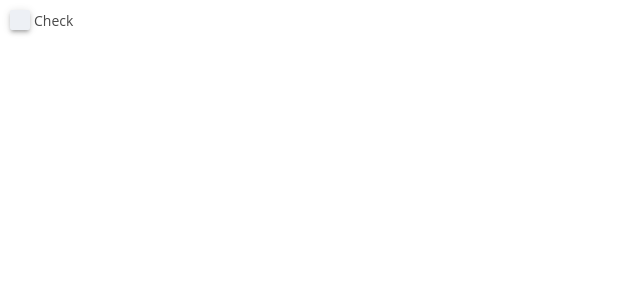
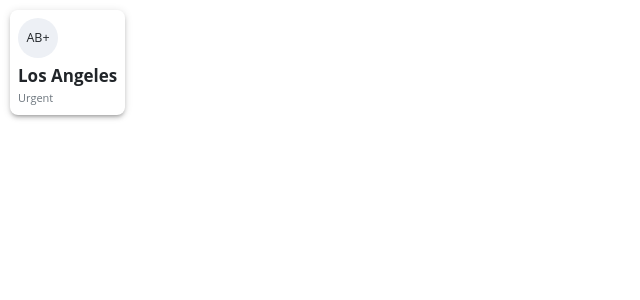
Before and after one commit to tuhinsaud4614/blood-donation, a React (Create React App) app: page / in a window 1280 px wide. Shown: the top 300 px of the page, without its empty margins (0-640 px from the left). Built offline with nearby package versions, Linux system fonts and the light colour scheme.

Commit message:
create History Card component

```diff
--- a/src/App.js
+++ b/src/App.js
@@ -1,6 +1,7 @@
 import { useState } from "react";
 // import GenderRadio from "./shared/components/radio-button/GenderRadio";
 import img from "./assets/img/blood-logo.svg";
+import HistoryCard from "./pages/Requests/components/history-card/HistoryCard";
 import RequestCard from "./pages/Requests/components/request-card/RequestCard";
 // import CircleRadio from "./shared/components/radio-button/CircleRadio";
 // import ImagePicker from "./shared/components/image-picker/ImagePicker";
@@ -19,7 +20,10 @@ function App() {
   const [state, setstate] = useState("");
   return (
     <div style={{ padding: "10px" }}>
-      <CheckButton name="Check" changed={() => {}}>Check</CheckButton>
+      <HistoryCard
+        data={{ group: "AB+", place: "Los Angeles", type: "urgent" }}
+      />
+      {/* <CheckButton name="Check" changed={() => {}}>Check</CheckButton> */}
       {/* <Select name="age" changed={() => {}} data={[{ title: "One", value: "1" },{ title: "Two", value: "2" }]} /> */}
       {/* <Badge
         badgeContent={
--- /dev/null
+++ b/src/pages/Requests/components/history-card/HistoryCard.js
@@ -0,0 +1,25 @@
+import PropTypes from "prop-types";
+
+import classes from "./HistoryCard.module.css";
+import Avatar from "../../../../shared/components/avatar/Avatar";
+
+const HistoryCard = ({ data, customClass }) => {
+  return (
+    <div className={`${classes.HistoryCard} bx-sh3`}>
+      <Avatar customClass={customClass}>{data.group}</Avatar>
+      <h3 className={`m-0`}>{data.place}</h3>
+      <p className={`text-muted m-0`}>{data.type}</p>
+    </div>
+  );
+};
+
+HistoryCard.propTypes = {
+  data: PropTypes.exact({
+    group: PropTypes.string.isRequired,
+    place: PropTypes.string.isRequired,
+    type: PropTypes.string.isRequired,
+  }).isRequired,
+  customClass: PropTypes.string,
+};
+
+export default HistoryCard;
--- /dev/null
+++ b/src/pages/Requests/components/history-card/HistoryCard.module.css
@@ -0,0 +1,21 @@
+.HistoryCard {
+  width: max-content;
+  padding: var(--pd);
+  border-radius: var(--border-radius);
+  display: flex;
+  flex-direction: column;
+  align-items: flex-start;
+}
+
+.HistoryCard > h3 {
+  font-size: 1.7rem;
+  font-weight: bolder;
+  padding-top: var(--pd);
+  text-transform: capitalize;
+}
+
+.HistoryCard > p {
+  font-size: 1.1rem;
+  padding-top: calc((var(--pd) * 0.5));
+  text-transform: capitalize;
+}
```
